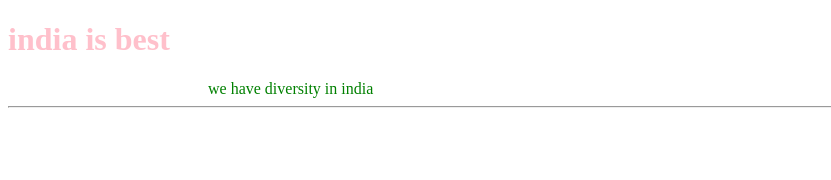
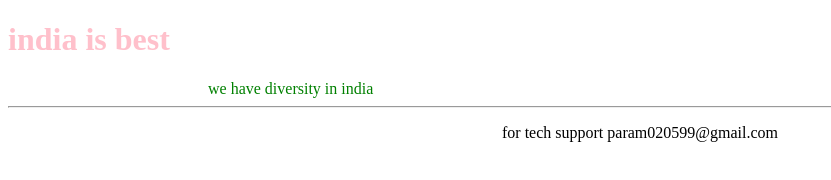
Before and after one commit to param0205/nmit, a plain HTML site: page test.html in a window 1280 px wide. Shown: the whole page, without its empty margins (0-831 px from the left). Drawn offline with Linux system fonts and the light colour scheme.

Commit message:
work done

```diff
--- a/test.html
+++ b/test.html
@@ -10,7 +10,9 @@
 	we have diversity in india</p>
 	<footer>
 		<hr>
-<p style="text-align: center;font size :2.0em;"></p>
+<p style="text-align: center;font size :2.0em;">
+	for tech support param020599@gmail.com
+</p>
 	</footer>
 </body>
 </html>
```
